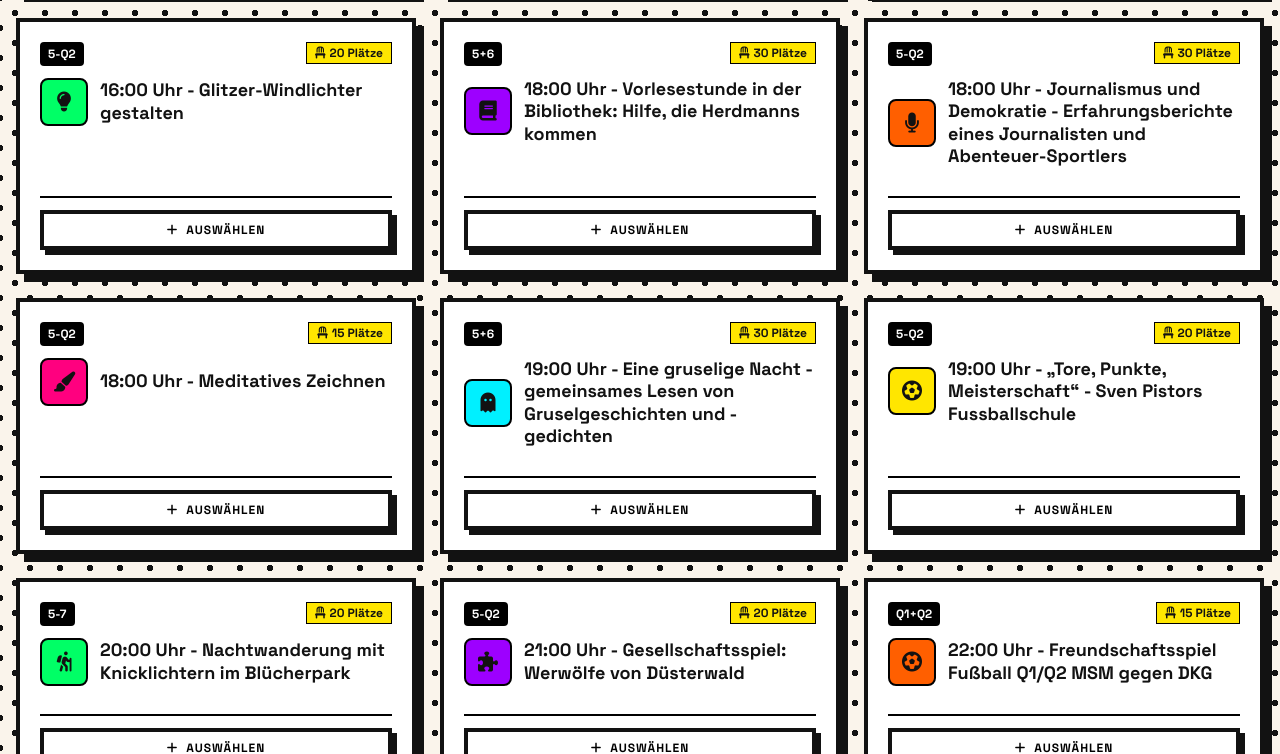
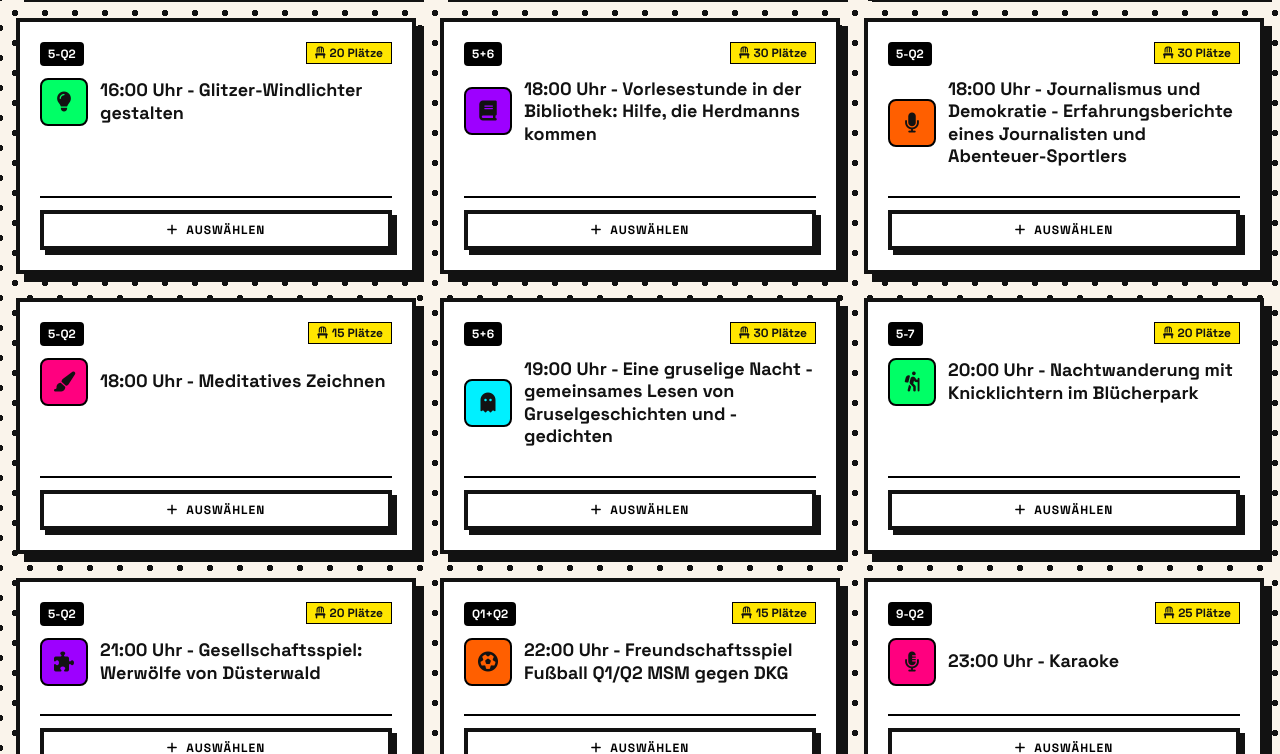
Before and after one commit to fraukeller728/xmaswunder, a plain HTML site: page index.html in a window 1280 px wide. Shown: the part 1322-2076 px from the top of the page. Drawn offline with nearby package versions, Linux system fonts and the light colour scheme.

Commit message:
Add files via upload

```diff
--- a/index.html
+++ b/index.html
@@ -548,7 +548,6 @@
     { id: 6, title: "18:00 Uhr - Journalismus und Demokratie - Erfahrungsberichte eines Journalisten und Abenteuer-Sportlers", category: "5-Q2", seats: 30, icon: "fa-microphone", color: "bg-memphis-orange" },
     { id: 7, title: "18:00 Uhr - Meditatives Zeichnen", category: "5-Q2", seats: 15, icon: "fa-paintbrush", color: "bg-memphis-pink" },
     { id: 8, title: "19:00 Uhr - Eine gruselige Nacht - gemeinsames Lesen von Gruselgeschichten und -gedichten", category: "5+6", seats: 30, icon: "fa-ghost", color: "bg-memphis-cyan" },
-    { id: 9, title: "19:00 Uhr - „Tore, Punkte, Meisterschaft“ - Sven Pistors Fussballschule", category: "5-Q2", seats: 20, icon: "fa-futbol", color: "bg-memphis-yellow" },
     { id: 10, title: "20:00 Uhr - Nachtwanderung mit Knicklichtern im Blücherpark", category: "5-7", seats: 20, icon: "fa-person-hiking", color: "bg-memphis-lime" },
     { id: 11, title: "21:00 Uhr - Gesellschaftsspiel: Werwölfe von Düsterwald", category: "5-Q2", seats: 20, icon: "fa-puzzle-piece", color: "bg-memphis-purple" },
     { id: 12, title: "22:00 Uhr - Freundschaftsspiel Fußball Q1/Q2 MSM gegen DKG", category: "Q1+Q2", seats: 15, icon: "fa-futbol", color: "bg-memphis-orange" },
```
